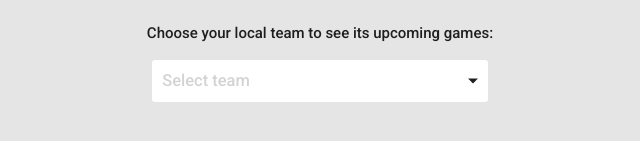
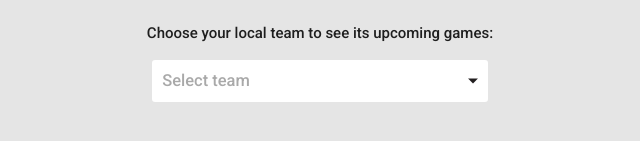
Before and after one commit to costanza13/should-i-go, a plain HTML site: page index.html in a window 1280 px wide. Shown: the part 301-442 px from the top of the page, 320-960 px from the left. Drawn offline with nearby package versions, Linux system fonts and the light colour scheme.

Commit message:
changed team select control disabled font to darkgrey

```diff
--- a/assets/css/style.css
+++ b/assets/css/style.css
@@ -112,7 +112,7 @@ body {
 }
 
 #team-select-control .disabled, #team-select.down .disabled {
-  color: lightgray;
+  color: darkgrey;
 }
 
 .select-wrapper input.select-dropdown.dropdown-secondary {
```
